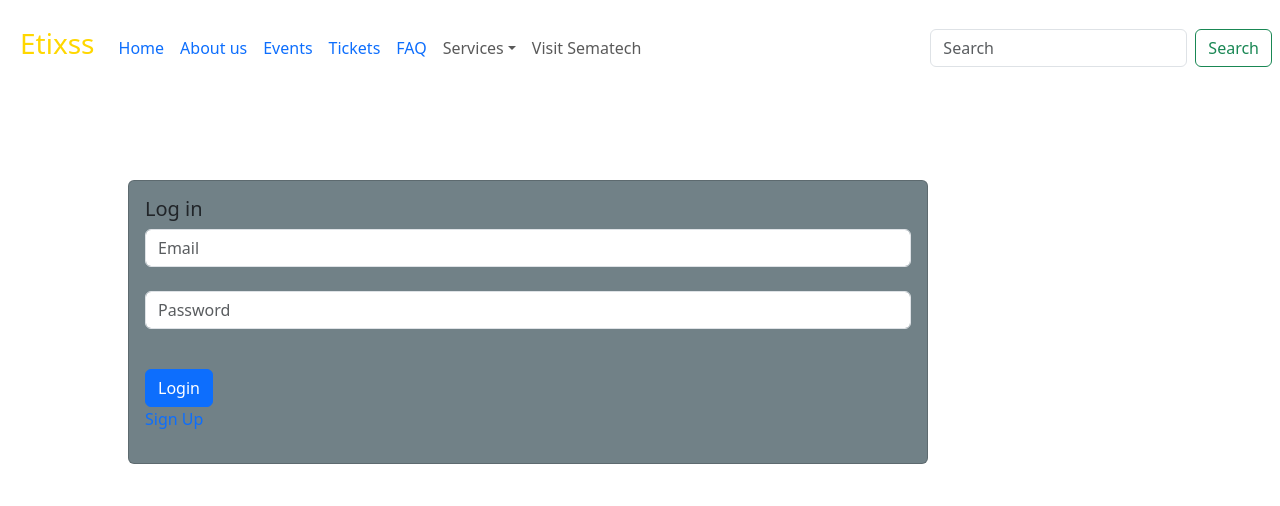
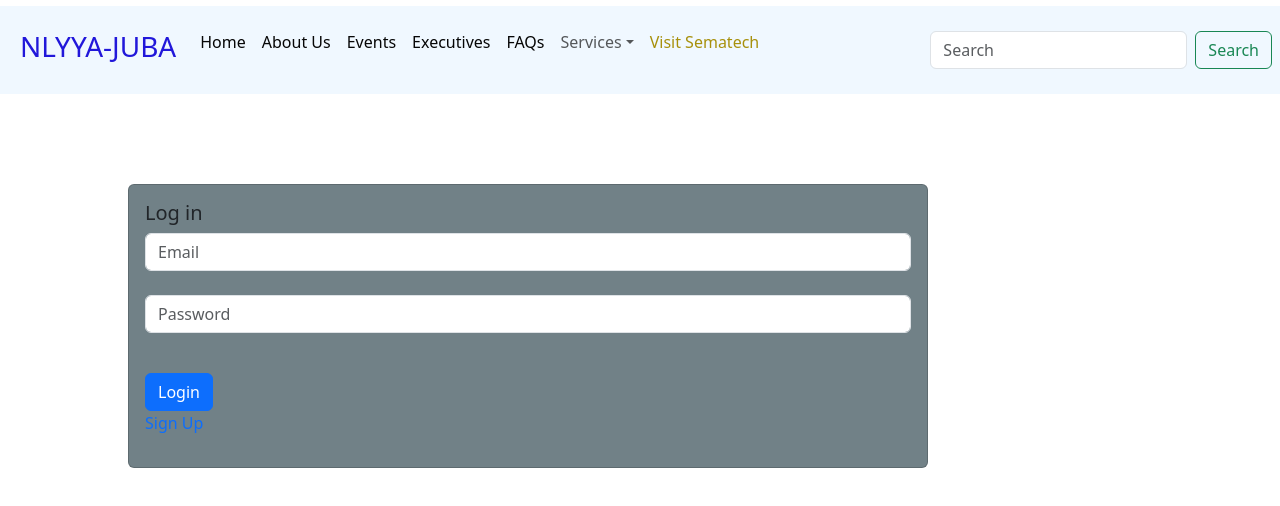
Before and after one commit to dengmart/E-Tixss, a React (Vite) app in the folder 6.1.1/: page /Loginform in a window 1280 px wide. Shown: the top 506 px of the page. Built offline with nearby package versions, Linux system fonts and the light colour scheme.

Commit message:
Executives
added executives

```diff
--- a/6.1.1/src/App.jsx
+++ b/6.1.1/src/App.jsx
@@ -5,9 +5,9 @@ import reactLogo from "./assets/real.svg";
 import viteLogo from "/vite.svg";
 import Register from "./components/Register";
 import Loginform from "./components/Loginform";
-import Tickets from "./components/Tickets";
 import Dash from "./components/Dash";
 import Naf from "./components/Naf";
+import Executives from "./components/Executives";
 
 function App() {
   return (
@@ -16,9 +16,9 @@ function App() {
         <Naf />
         <Routes>
           <Route path="/" element={<Dash />} />
-          <Route path="/Tickets" element={<Tickets />} />
           <Route path="/Register" element={<Register />} />
           <Route path="/Loginform" element={<Loginform />} />
+          <Route path="/Executives" element={<Executives />} />
         </Routes>
       </BrowserRouter>
     </>
--- /dev/null
+++ b/6.1.1/src/components/Executives.jsx
@@ -0,0 +1,24 @@
+import { useState } from "react";
+import Col from "react-bootstrap/Col";
+import Container from "react-bootstrap/Container";
+import Image from "react-bootstrap/Image";
+import Row from "react-bootstrap/Row";
+import "./instyle.css";
+
+export default function Executives() {
+  return (
+    <Container>
+      <Row>
+        <Col xs={6} md={4}>
+          <Image src="holder.js/171x180" rounded />
+        </Col>
+        <Col xs={6} md={4}>
+          <Image src="holder.js/171x180" roundedCircle />
+        </Col>
+        <Col xs={6} md={4}>
+          <Image src="holder.js/171x180" thumbnail />
+        </Col>
+      </Row>
+    </Container>
+  );
+}
--- a/6.1.1/src/components/Naf.jsx
+++ b/6.1.1/src/components/Naf.jsx
@@ -23,7 +23,7 @@ function Naf() {
           <Navbar expand="lg">
             <Container fluid>
               <Navbar.Brand href="#">
-                <h3>Etixss</h3>
+                <h3>NLYYA-JUBA</h3>
               </Navbar.Brand>
               <Navbar.Toggle aria-controls="navbarScroll" />
               <Navbar.Collapse id="navbarScroll">
@@ -33,22 +33,33 @@ function Naf() {
                   navbarScroll
                 >
                   <Nav.Link>
-                    <Link to="/Dash">Home</Link>
+                    <Link to="/Dash">
+                      <p className="link">Home</p>
+                    </Link>
                   </Nav.Link>
                   <Nav.Link>
-                    <Link to="Aboutus">About us</Link>
+                    <Link to="Aboutus">
+                      <p className="link">About Us</p>
+                    </Link>
                   </Nav.Link>
                   <Nav.Link>
-                    <Link to="Events">Events</Link>
+                    <Link to="Events">
+                      <p className="link">Events</p>
+                    </Link>
                   </Nav.Link>
                   <Nav.Link>
-                    <Link to="/Tickets">Tickets</Link>
+                    <Link to="/Tickets">
+                      <p className="link">Executives</p>
+                    </Link>
                   </Nav.Link>
                   <Nav.Link>
-                    <Link to="/FAQ">FAQ</Link>
+                    <Link to="/FAQ">
+                      <p className="link">FAQs</p>
+                    </Link>
                   </Nav.Link>
                   <NavDropdown title="Services" id="navbarScrollingDropdown">
                     <NavDropdown.Item href="#action3">Action</NavDropdown.Item>
+                    <NavDropdown.Divider />
                     <NavDropdown.Item href="#action4">
                       Another action
                     </NavDropdown.Item>
@@ -57,7 +68,9 @@ function Naf() {
                       Something else here
                     </NavDropdown.Item>
                   </NavDropdown>
-                  <Nav.Link href="#">Visit Sematech</Nav.Link>
+                  <Nav.Link href="#">
+                    <p className="sematech">Visit Sematech</p>
+                  </Nav.Link>
                 </Nav>
               </Navbar.Collapse>
             </Container>
--- a/6.1.1/src/components/instyle.css
+++ b/6.1.1/src/components/instyle.css
@@ -1,9 +1,12 @@
+.naf {
+  background-color: aliceblue;
+}
 @media only screen and (min-width: 768px) {
   .kard {
     width: 50rem;
     margin-left: 20%;
     margin-top: 7%;
-    background: rgb(135, 135, 113);
+    background: rgb(239, 239, 229);
   }
 }
 
@@ -73,5 +76,11 @@ a {
 }
 
 h3 {
-  color: gold;
+  color: rgb(33, 23, 218);
 }
+.link {
+  color: rgb(6, 6, 6);
+}
+.sematech {
+  color: rgb(167, 144, 12);
+}
```
Also changed, not shown: 6.1.1/src/components/Newticket.jsx (+6 -1 lines).
